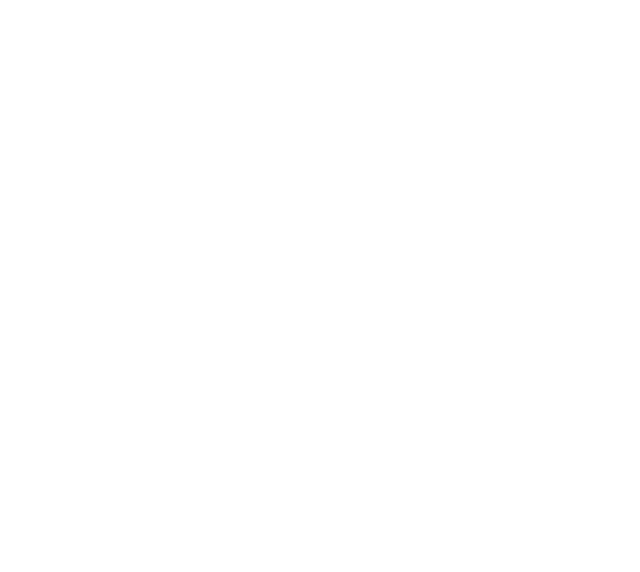
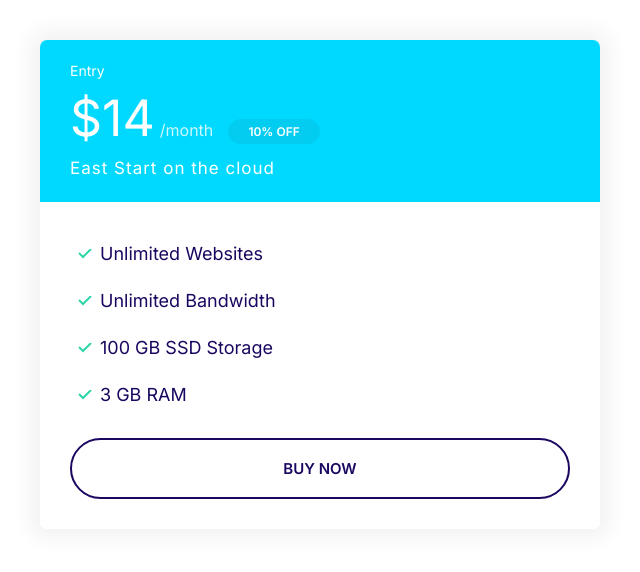
Before and after one commit to AhmadAlrhayah/moshify, a plain HTML site: page index.html in a window 1280 px wide. Shown: the whole page, without its empty margins (0-640 px from the left). Drawn offline with Linux system fonts and the light colour scheme.

Commit message:
Build Card and Plans.

```diff
--- a/css/styles.css
+++ b/css/styles.css
@@ -1,5 +1,5 @@
-*
-,*::after,
+*,
+*::after,
 *::before {
     box-sizing: border-box;
 }
@@ -113,12 +113,13 @@ a {
 }
 
 .badge--secondary {
-    background: var(--color-secondry);
+    background: var(--color-secondary);
     color: #fff;
 }
 
 .badge--small {
     font-size: 1.6rem;
+    padding: 0,5rem 1.5rem;
 }
 
 @media screen and (min-width: 1024px) {
@@ -281,3 +282,78 @@ a {
         font-size: 1.5rem;
     }
 }
+
+/* Cards */
+
+.card {
+    border-radius: 7px;
+    box-shadow: 0 0 20px 10px #f3f3f3;
+    overflow: hidden;
+}
+
+.card__header,
+.card__body {
+    padding: 2rem 3rem;
+}
+
+.card--primary .card__header {
+    background-color: var(--color-primary);
+    color: #fff;
+}
+
+.card--secondary .card__header {
+    background-color: var(--color-secondary);
+    color: #fff;
+}
+
+.card--secondary .badge--secondary {
+    background-color: #02cdf1;
+}
+
+/* Plans */
+
+.plan__name {
+    color: #fff;
+    margin: 0;
+    font-weight: 500;
+    font-size: 2.4rem;
+}
+
+.plan__price {
+    font-size: 6rem;
+}
+
+.plan__billing-cycle {
+    font-size: 2.4rem;
+    font-weight: 300;
+    opacity: 0.8;
+    margin-right: 1rem;
+}
+
+.plan__description {
+    display: block;
+    font-weight: 300;
+    font-size: 2rem;
+    letter-spacing: 1px;
+}
+
+.plan .list__item {
+    margin-bottom: 2rem;
+}
+
+@media screen and (min-width: 1024px){
+    .plan__name {
+        font-size: 1.4rem;
+    }
+
+    .plan__price {
+        font-size: 5rem;
+    }
+    .plan__billing-cycle {
+        font-size: 1.6rem;
+    }
+
+    .plan__description {
+        font-size: 1.7rem;
+    }
+}
--- a/index.html
+++ b/index.html
@@ -1,17 +1,40 @@
 <!DOCTYPE html>
 <html lang="en">
-<head>
-    <meta charset="UTF-8">
-    <meta name="viewport" content="width=device-width, initial-scale=1.0">
+  <head>
+    <meta charset="UTF-8" />
+    <meta name="viewport" content="width=device-width, initial-scale=1.0" />
     <title>Document</title>
-    <link rel="preconnect" href="https://fonts.googleapis.com">
-<link rel="preconnect" href="https://fonts.gstatic.com" crossorigin>
-<link href="https://fonts.googleapis.com/css2?family=Inter:wght@400;600;700&display=swap"
- rel="stylesheet">
-    <link rel="stylesheet" href="css/styles.css">
-    <link rel="stylesheet" href="css/normalize.css">
-</head>
-<body>
-
-</body>
+    <link rel="preconnect" href="https://fonts.googleapis.com" />
+    <link rel="preconnect" href="https://fonts.gstatic.com" crossorigin />
+    <link
+      href="https://fonts.googleapis.com/css2?family=Inter:wght@400;600;700&display=swap"
+      rel="stylesheet"
+    />
+    <link rel="stylesheet" href="css/styles.css" />
+    <link rel="stylesheet" href="css/normalize.css" />
+  </head>
+  <body>
+    <div style="width: 50%; padding:4rem">
+        <div class="plan">
+            <div class="card card--secondary">
+                <header class="card__header">
+                    <h3 class="plan__name">Entry</h3>
+                    <span class="plan__price">$14</span>
+                    <span class="plan__billing-cycle">/month</span>
+                    <span class="badge badge--secondary badge--small">10% OFF</span>
+                    <span class="plan__description">East Start on the cloud</span>
+                </header>
+                <div class="card__body">
+                    <ul class="list list--tick">
+                        <li class="list__item">Unlimited Websites</li>
+                        <li class="list__item">Unlimited Bandwidth</li>
+                        <li class="list__item">100 GB SSD Storage</li>
+                        <li class="list__item">3 GB RAM</li>
+                    </ul>
+                    <button class="btn btn--outline btn--block">Buy Now</button>
+                </div>
+            </div>
+        </div>
+    </div>
+  </body>
 </html>
```
